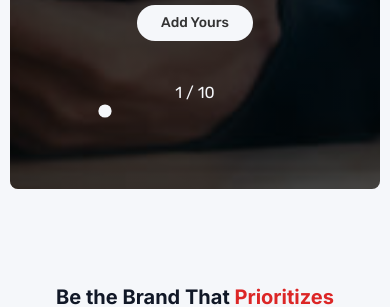
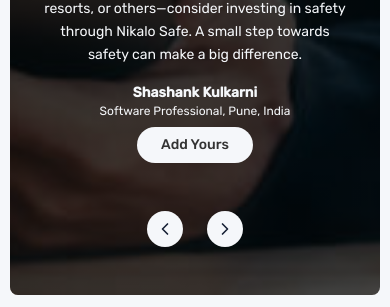
Before and after one commit to 10-Dimensions-Design-Services/nikalo-safe, a React (Create React App) app in the folder client/: page / in a window 390 px wide. Shown: the part 3791-4098 px from the top of the page. Built offline with nearby package versions, Linux system fonts and the light colour scheme.

Commit message:
feat(Ui): Updated the ui functionality
- Updated the old card count to the new arrow animation for both the desktop and mobile

```diff
--- a/client/src/components/FeedbackCarousel.jsx
+++ b/client/src/components/FeedbackCarousel.jsx
@@ -12,6 +12,7 @@
 import feedbackuser8 from "../assets/Images/Venky.jpg";
 import feedbackuser9 from "../assets/Images/Anand.jpg";
 import feedbackuser10 from "../assets/Images/Manjusha.jpg";
+
 
 
 const feedbacks = [
@@ -81,15 +82,22 @@
   const [idx, setIdx] = useState(0);
   const [isMobile, setIsMobile] = useState(false);
 
-  const prev = () => setIdx((i) => (i === 0 ? feedbacks.length - 1 : i - 1));
-  const next = () => setIdx((i) => (i === feedbacks.length - 1 ? 0 : i + 1));
+  const next = () => {
+    setIdx((prev) => (prev + 1) % feedbacks.length);
+  };
+
+  const prev = () => {
+    setIdx((prev) => (prev - 1 + feedbacks.length) % feedbacks.length);
+  };
+  const [isPaused, setIsPaused] = useState(false);
 
   useEffect(() => {
-    const checkScreen = () => setIsMobile(window.innerWidth < 1024);
-    checkScreen();
-    window.addEventListener("resize", checkScreen);
-    return () => window.removeEventListener("resize", checkScreen);
-  }, []);
+    if (isPaused) return;
+    const interval = setInterval(() => {
+      setIdx((prevIdx) => (prevIdx + 1) % feedbacks.length);
+    }, 5000);
+    return () => clearInterval(interval);
+  }, [isPaused, feedbacks.length]);
 
   const swipeHandlers = useSwipeable({
     onSwipedLeft: next,
@@ -166,7 +174,12 @@
           <div className="hidden lg:flex absolute inset-y-0 left-0 right-0 items-center justify-between px-4 pointer-events-none z-20">
             <button
               onClick={prev}
-                className="pointer-events-auto p-2 sm:p-3 bg-black bg-opacity-50 rounded-full hover:bg-opacity-75 transition"
+              disabled={idx === 0}
+              className={`pointer-events-auto p-2 sm:p-3 rounded-full transition ${
+                idx === 0
+                  ? "bg-gray-400 opacity-50 cursor-not-allowed"
+                  : "bg-white text-black hover:bg-gray-200"
+              }`}
               aria-label="Previous feedback"
             >
               <ChevronLeftIcon size={24} />
@@ -174,29 +187,47 @@
 
             <button
               onClick={next}
-                className="pointer-events-auto p-2 sm:p-3 bg-black bg-opacity-50 rounded-full hover:bg-opacity-75 transition"
+              disabled={idx === feedbacks.length - 1}
+              className={`pointer-events-auto p-2 sm:p-3 rounded-full transition ${
+                idx === feedbacks.length - 1
+                  ? "bg-gray-400 opacity-50 cursor-not-allowed"
+                  : "bg-white text-black hover:bg-gray-200"
+              }`}
               aria-label="Next feedback"
             >
               <ChevronRightIcon size={24} />
             </button>
           </div>
 
-            {/* Card counter */}
-            <div className="mt-4 text-paragraph sm:text-base">
-              {idx + 1} / {feedbacks.length}
+
+
+          {/* Arrows for mobile */}
+          <div className="lg:hidden flex justify-center items-center space-x-6 mt-6">
+            <button
+              onClick={prev}
+              disabled={idx === 0}
+              className={`p-2 rounded-full transition ${
+                idx === 0
+                  ? "bg-gray-400 opacity-50 cursor-not-allowed"
+                  : "bg-white text-black hover:bg-gray-200"
+              }`}
+            >
+              <ChevronLeftIcon size={20} />
+            </button>
+
+            <button
+              onClick={next}
+              disabled={idx === feedbacks.length - 1}
+              className={`p-2 rounded-full transition ${
+                idx === feedbacks.length - 1
+                  ? "bg-gray-400 opacity-50 cursor-not-allowed"
+                  : "bg-white text-black hover:bg-gray-200"
+              }`}
+            >
+              <ChevronRightIcon size={20} />
+            </button>
           </div>
 
-            {/* Dots for mobile */}
-            <div className="lg:hidden flex justify-center items-center space-x-2 mb-6">
-              {feedbacks.map((_, i) => (
-                <span
-                  key={i}
-                  className={`w-3 h-3 rounded-full transition-all duration-300 ${
-                    idx === i ? "bg-white scale-110" : "bg-white/80"
-                  }`}
-                />
-              ))}
-            </div>
           </div>
         </div>
       </div>
```
Lines whose indentation alone changed are shown as unchanged.
